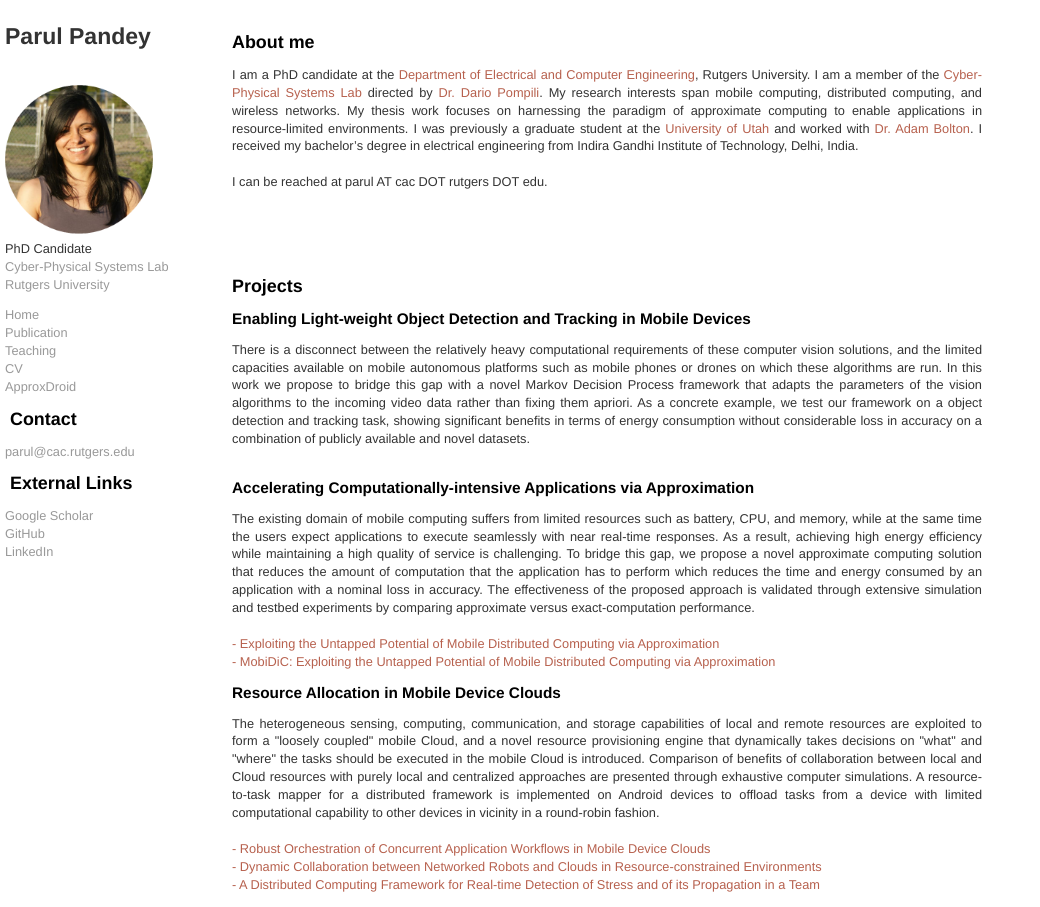
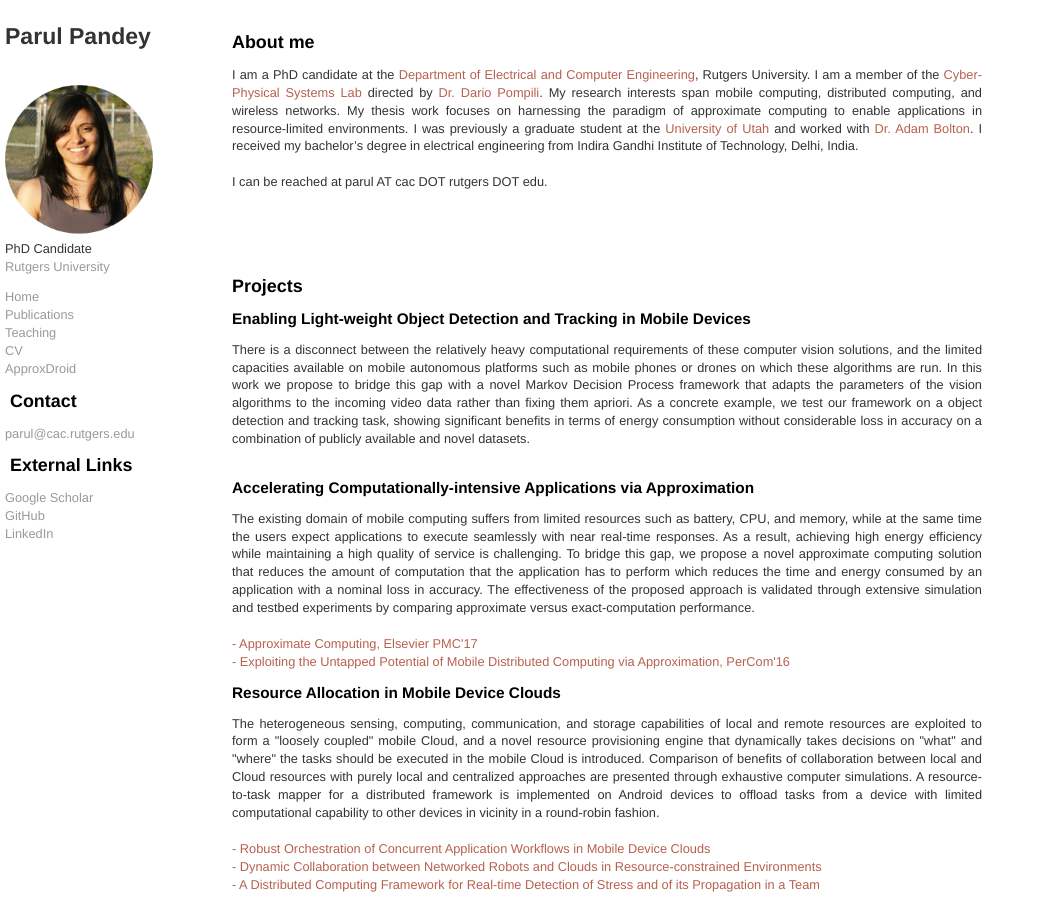
Before and after one commit to parul1985/Parul-Website, a Jekyll site: the page index.html, which Jekyll copies as it is, in a window 1280 px wide. Shown: the whole page, without its empty margins (0-1040 px from the left). Built offline with Jekyll 4.4.1, drawn with Linux system fonts in a browser that asks for light colours.

Commit message:
Update index.html

```diff
--- a/index.html
+++ b/index.html
@@ -14,12 +14,11 @@
 		<h5>Parul Pandey</h5>
 		<img src="Round_pic.png" alt="Parul Pandey" width="150" height="150">
 		<li>PhD Candidate</li>
-		<li><a class="class2" href="http://nsfcac.rutgers.edu/cps">Cyber-Physical Systems Lab</a></li>
 		<li><a class="class2" href="http://www.rutgers.edu/">Rutgers University</li>
 		 </ul>
 		<ul style="list-style-type:none">
 		  <li><a class="class2" href="index.html">Home</a></li>
-		  <li><a class="class2" href="pubs.html">Publication</a></li>
+		  <li><a class="class2" href="pubs.html">Publications</a></li>
         	  <li><a class="class2" href="TA.html">Teaching</a></li>
 		  <li><a class="class2" href="Parul_CV.pdf">CV</a></li>
 		  <li><a class="class2" href="ApproxDroid.html">ApproxDroid</a></li>
@@ -37,7 +36,7 @@
 <ul class="external">
   <li><a class="class2" href="https://scholar.google.com/citations?user=uXMCivAAAAAJ&hl=en">Google Scholar</a></li>
   <li><a class="class2" href="https://github.com/parul1985/">GitHub</a></li>
-  <li><a class="class2" href="https://www.linkedin.com/in/parul-pandey-16560519/">LinkedIn</a></li>
+  <li><a class="class2" href="https://www.linkedin.com/in/parul-pandey/">LinkedIn</a></li>
 </ul>
 
 </div>
@@ -79,8 +78,8 @@
 		simulation and testbed experiments by comparing approximate versus exact-computation
 		performance. <br />
 		<br />
-		<a href="pubs/Elsevier_Approx.pdf">- Exploiting the Untapped Potential of Mobile Distributed Computing via Approximation </a><br />
-		<a href="pubs/MobiDic_2016.pdf">- MobiDiC: Exploiting the Untapped Potential of Mobile Distributed Computing via Approximation</a><br />
+		<a href="pubs/Elsevier_Approx.pdf">- Approximate Computing, Elsevier PMC'17 </a><br />
+		<a href="pubs/MobiDic_2016.pdf">- Exploiting the Untapped Potential of Mobile Distributed Computing via Approximation, PerCom'16</a><br />
 		</p>
 
 
```
